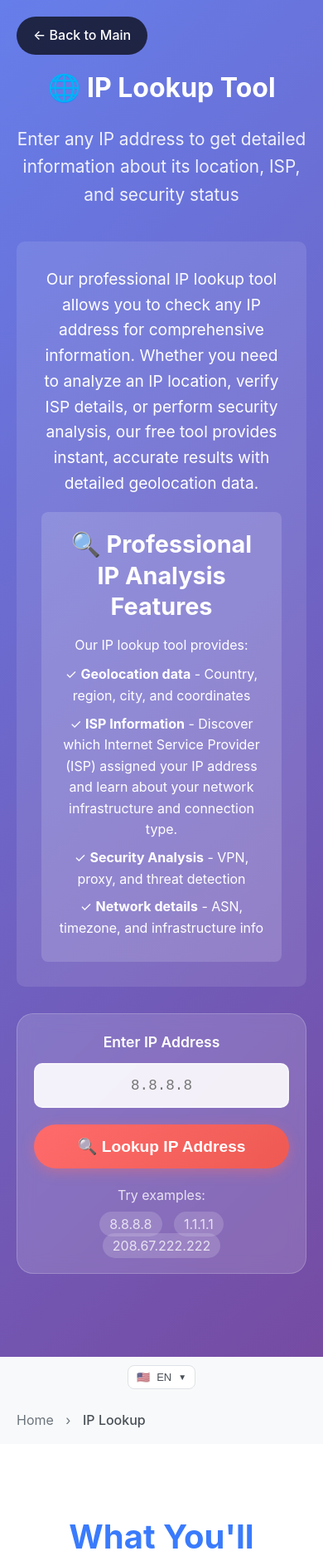
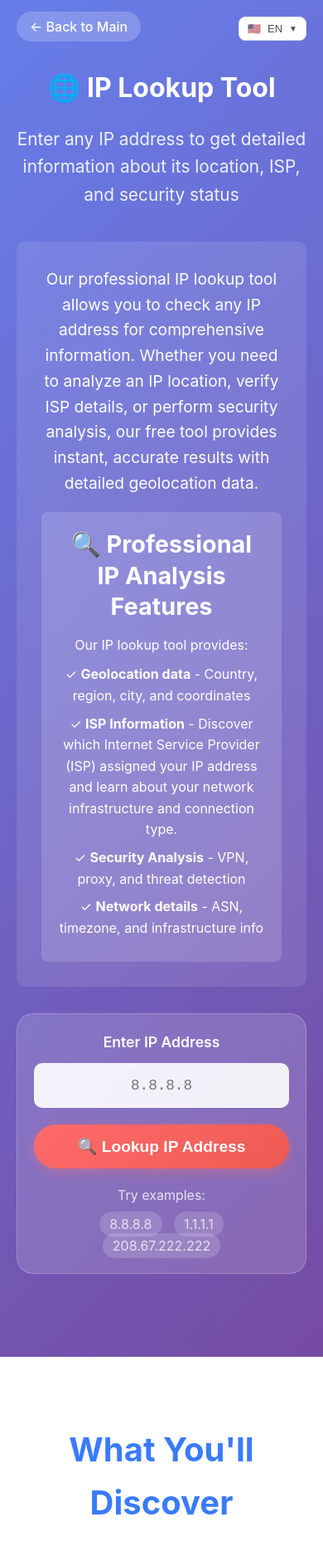
Before and after one commit to Stefanson0888/ip-checker, a FastAPI app: page /ip-lookup-tool in a window 390 px wide. Shown: the top 1875 px of the page at 83% size. Run offline with FastAPI, Linux system fonts and the light colour scheme.

Commit message:
back to main

```diff
--- a/templates/ip-lookup-tool.html
+++ b/templates/ip-lookup-tool.html
@@ -163,6 +163,7 @@
             color: white;
             padding: 80px 0;
             text-align: center;
+            position: relative;
         }
 
         h1 {
@@ -316,25 +317,6 @@
                 font-size: 1.4rem;
             }
 
-        .back-link {
-            position: fixed;
-            top: 20px;
-            left: 20px;
-            background: rgba(0,0,0,0.7);
-            color: white;
-            padding: 10px 20px;
-            border-radius: 25px;
-            text-decoration: none;
-            font-weight: 500;
-            z-index: 1000;
-            transition: background 0.3s;
-        }
-
-        .back-link:hover {
-            background: rgba(0,0,0,0.9);
-            color: white;
-        }
-
         .use-cases {
             background: #f8f9fa;
             padding: 60px 0;
@@ -378,10 +360,23 @@
     height="0" width="0" style="display:none;visibility:hidden"></iframe></noscript>
     {% endif %}
 
-    <a href="{% if lang != 'en' %}/{{ lang }}/{% else %}/{% endif %}" class="back-link">← {{ _('back_to_main') }}</a>
-
     <header>
         <div class="container">
+            <!-- Навігація в правому верхньому куті -->
+            <div style="position: absolute; top: 20px; right: 20px; z-index: 1000;">
+                <div class="language-dropdown light" id="languageDropdown">
+                    {% include 'partials/language_dropdown.html' %}
+                </div>
+            </div>
+
+            <!-- Кнопка повернення в лівому верхньому куті -->
+            <nav style="position: absolute; top: 20px; left: 20px; z-index: 1000;">
+                <a href="{% if lang != 'en' %}/{{ lang }}/{% else %}/{% endif %}"
+                   style="background: rgba(255,255,255,0.2); color: white; padding: 8px 16px; border-radius: 20px; text-decoration: none; font-weight: 500; backdrop-filter: blur(10px);">
+                   ← {{ _('back_to_main') }}
+                </a>
+            </nav>
+
             <h1>🌐 {{ _('ip_lookup_tool_h1') }}</h1>
             <p class="subtitle">{{ _('ip_lookup_tool_subtitle') }}</p>
 
@@ -428,21 +423,6 @@
         </div>
     </header>
 
-    <div style="background: #f8f9fa; padding: 10px 0; display: flex; justify-content: flex-end;">
-        <div class="container">
-            <div class="language-dropdown light" id="languageDropdown">
-                {% include 'partials/language_dropdown.html' %}
-            </div>
-        </div>
-    </div>
-
-    <nav class="breadcrumbs" style="background: #f8f9fa; padding: 15px 0;">
-        <div class="container">
-            <a href="{% if lang != 'en' %}/{{ lang }}/{% else %}/{% endif %}" style="color: #6c757d; text-decoration: none;">{{ _('home') }}</a>
-            <span style="margin: 0 10px; color: #6c757d;">›</span>
-            <span style="color: #495057; font-weight: 500;">{{ _('ip_lookup') }}</span>
-        </div>
-    </nav>
 
     <main>
         <div class="container">
```
